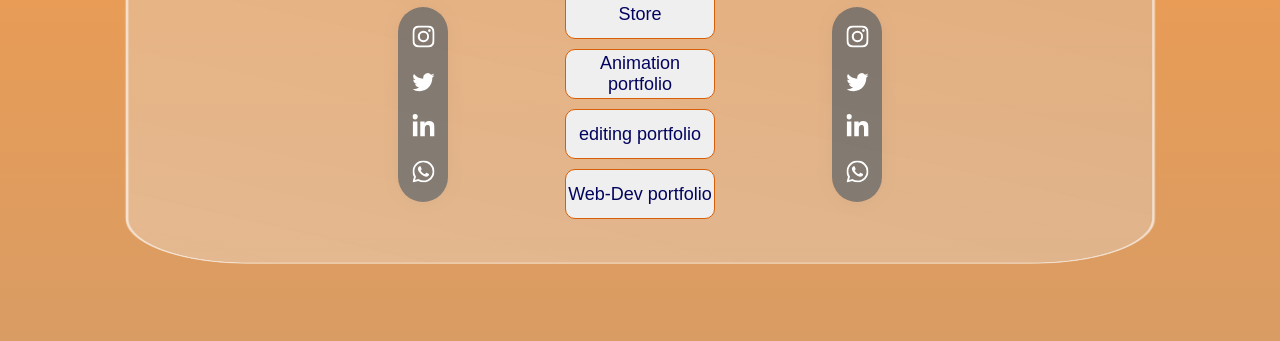
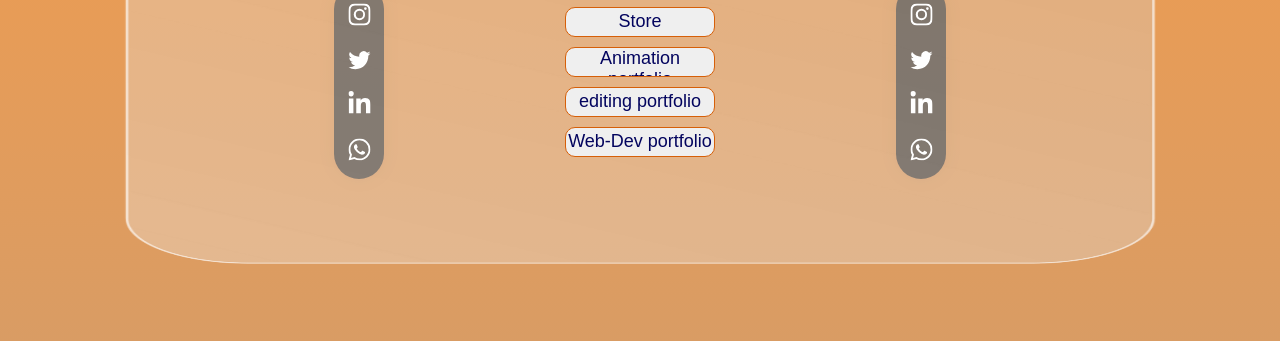
Before and after one commit to ansh3070/VISIONMATION.org, a plain HTML site: page index.html in a window 1280 px wide. Shown: the part 459-800 px from the top of the page. Drawn offline with Linux system fonts and the light colour scheme.

Commit message:
Update home.css

```diff
--- a/home.css
+++ b/home.css
@@ -1461,7 +1461,7 @@ body {
 .but{
   display: inline;
   display: flex;
-  width: 30vw;
+  width: 40vw;
   height: auto;
   display: flex;
   flex-direction: column;
@@ -1476,7 +1476,7 @@ button {
   margin: 5px;
   display: inline-block;
   width: 150px;
-  height: 50px;
+  height: 30px;
   border-radius: 10px;
   border: 1px solid #d65f08;
   position: relative;
```
